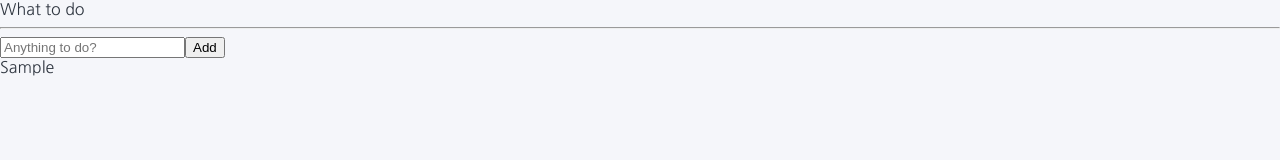
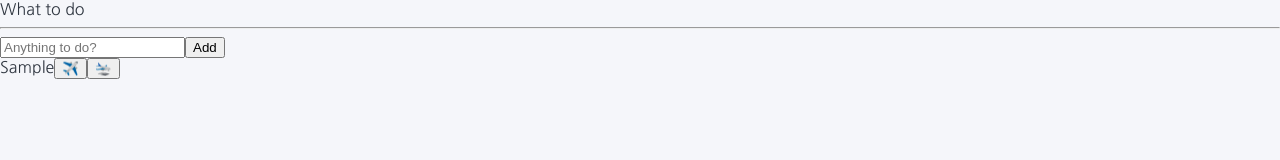
Before and after one commit to Gamddalki/ReactMasterClass, a React (Create React App) app: page / in a window 1280 px wide. Both pictures are taken after typing "Sample" into the empty fields and a click on the button "Add". Shown: the top 160 px of the page. Built offline with nearby package versions, Linux system fonts and the light colour scheme.

Commit message:
Add conditions to toDo

```diff
--- a/src/components/ToDo.tsx
+++ b/src/components/ToDo.tsx
@@ -2,9 +2,27 @@ import { useSetRecoilState } from "recoil";
 import { IToDo, toDoState } from "../atoms";
 
 function ToDo({ text, condition, id }: IToDo) {
+  const setToDos = useSetRecoilState(toDoState);
+  const onClick = (event: React.MouseEvent<HTMLButtonElement>) => {
+    const {
+      currentTarget: { name },
+    } = event;
+    setToDos((oldToDos) => {
+      const targetIndex = oldToDos.findIndex((toDo) => toDo.id === id);
+      const newToDo = { text, id, condition: name as any };
+      return [
+        ...oldToDos.slice(0, targetIndex),
+        newToDo,
+        ...oldToDos.slice(targetIndex + 1),
+      ];
+    });
+  };
   return (
     <li>
       <span>{text}</span>
+      {condition !== "TO_DO" && <button onClick={onClick}>🛫</button>}
+      {condition !== "DOING" && <button onClick={onClick}>✈️</button>}
+      {condition !== "DONE" && <button onClick={onClick}>🛬</button>}
     </li>
   );
 }
```
